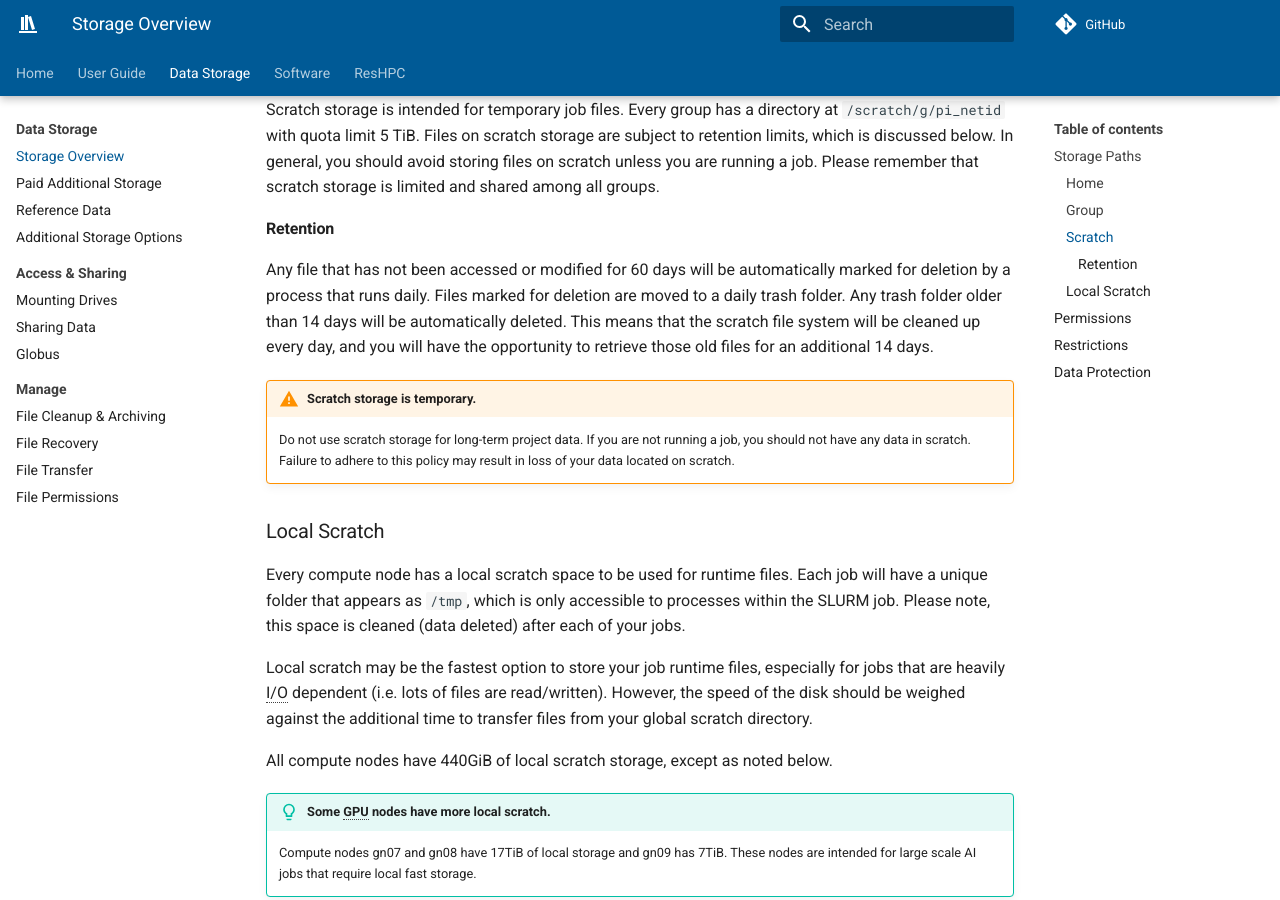
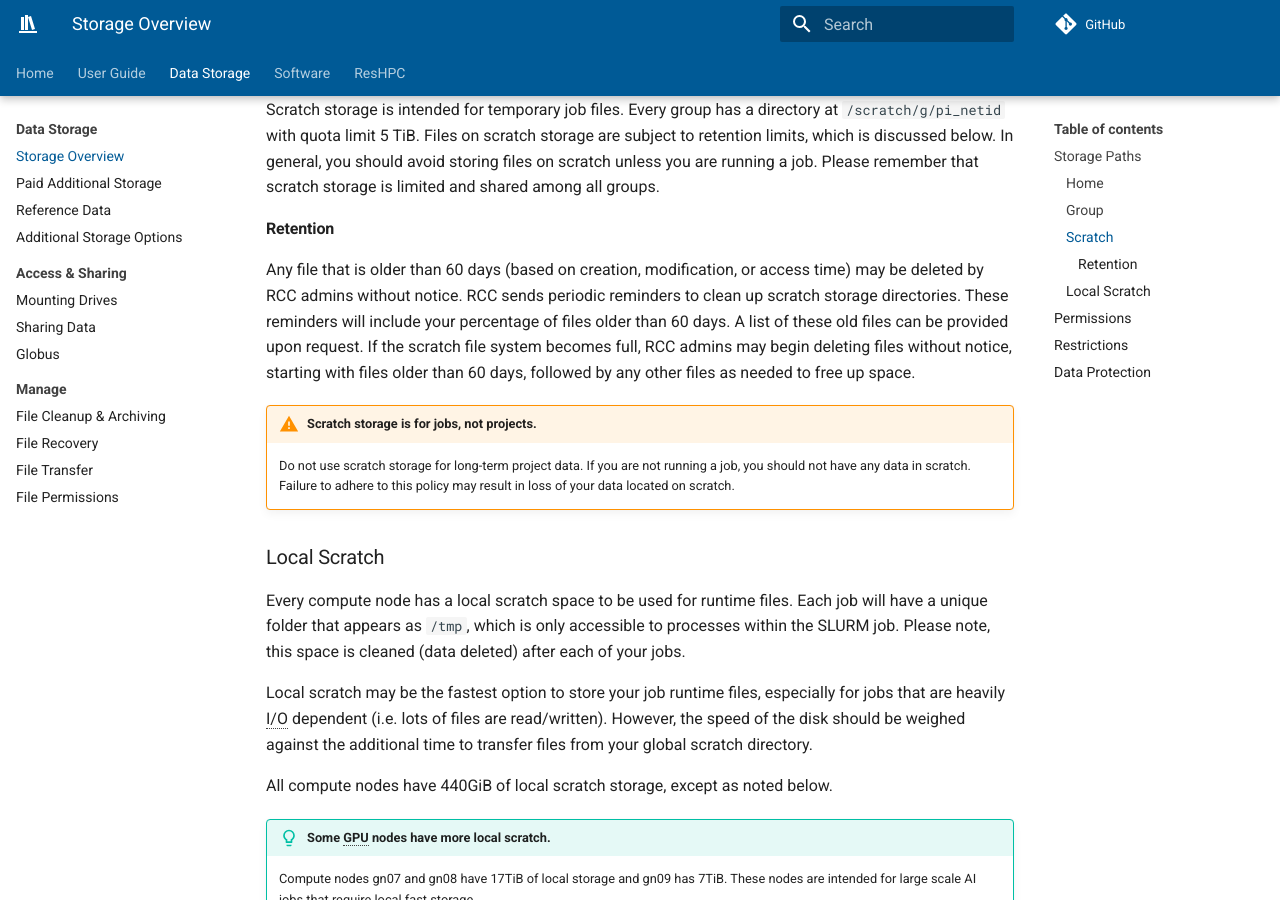
Before and after one commit to mcw-rcc/mcw-rcc.github.io, an MkDocs documentation site: the page built from docs/storage/rcc-storage.md, in a window 1280 px wide and 900 px high, scrolled down 1564 px. Built offline with MkDocs 1.6.1 and Material for MkDocs 9.7.7, drawn with Linux system fonts in a browser that asks for light colours; comment, search, counter and statistics services are not loaded.

Commit message:
Update scratch rentention

```diff
--- a/docs/storage/rcc-storage.md
+++ b/docs/storage/rcc-storage.md
@@ -43,9 +43,9 @@ Scratch storage is intended for temporary job files. Every group has a directory
 
 #### Retention
 
-Any file that has not been accessed or modified for 60 days will be automatically marked for deletion by a process that runs daily. Files marked for deletion are moved to a daily trash folder. Any trash folder older than 14 days will be automatically deleted. This means that the scratch file system will be cleaned up every day, and you will have the opportunity to retrieve those old files for an additional 14 days.
+Any file that is older than 60 days (based on creation, modification, or access time) may be deleted by RCC admins without notice. RCC sends periodic reminders to clean up scratch storage directories. These reminders will include your percentage of files older than 60 days. A list of these old files can be provided upon request. If the scratch file system becomes full, RCC admins may begin deleting files without notice, starting with files older than 60 days, followed by any other files as needed to free up space.
 
-!!! warning "Scratch storage is temporary."
+!!! warning "Scratch storage is for jobs, not projects."
 
     Do not use scratch storage for long-term project data. If you are not running a job, you should not have any data in scratch. Failure to adhere to this policy may result in loss of your data located on scratch.
 
```
